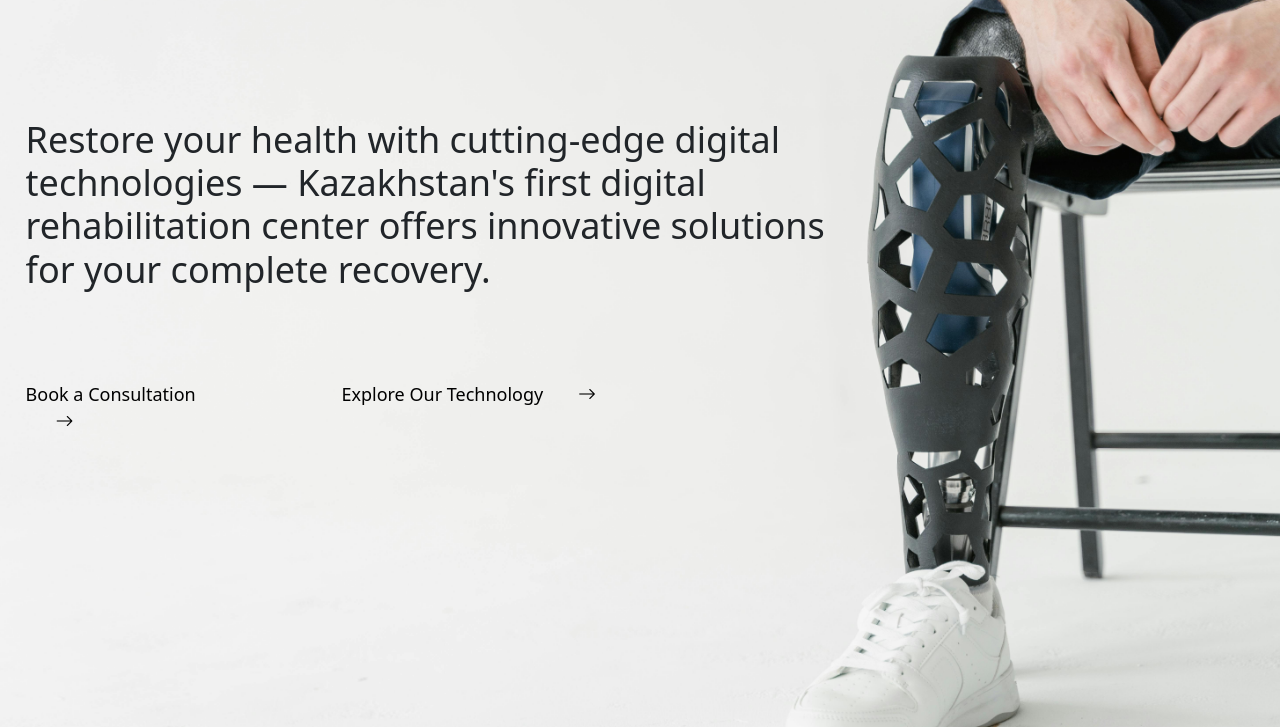
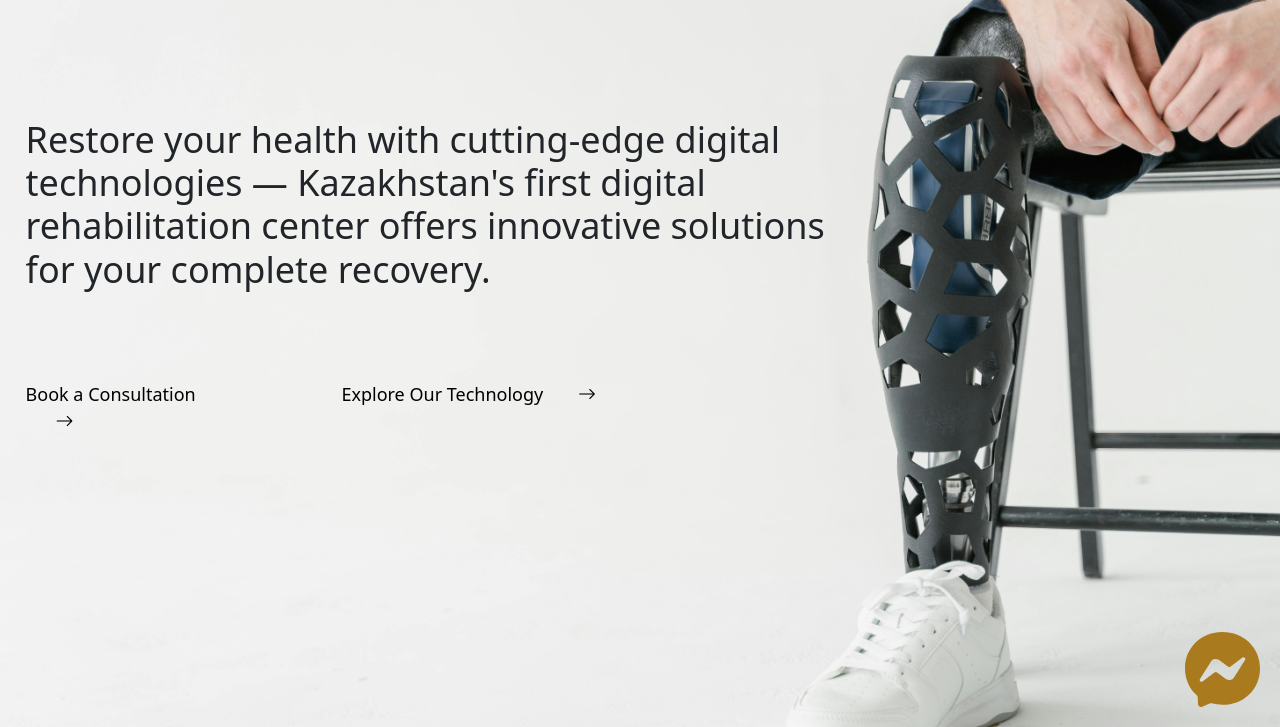
Before and after one commit to Yerl1/WebTech, a plain HTML site: page HomePage/index.html in a window 1280 px wide. Shown: the part 73-800 px from the top of the page. Drawn offline with nearby package versions, Linux system fonts and the light colour scheme.

Commit message:
Connected

```diff
--- a/DoctorsPage/script.js
+++ b/DoctorsPage/script.js
@@ -37,6 +37,7 @@ function printingDoctor(doctor) {
                         <h5 class="card-title">${"Dr. " + doctor.firstName + " " + doctor.lastName}</h5>
                         <p class="card-text"><small class="text-body-secondary">${doctor.specialization}</small></p>
                         <p class="card-text">${doctor.description}</p>
+                        <a href="../booking/index.html" class="card-text" style="text-decoration:none;"><span class="text-body-secondary" style="font-size:15px;">Book for consultation -></span></a>
                     </div>
                 </div>
             </div>
--- a/HomePage/index.html
+++ b/HomePage/index.html
@@ -53,7 +53,13 @@
             </div>
         </div>
     </div>
-
+    <div class="chatBot">
+        <a href="../chatbot/index.html">
+            <svg style="color: rgb(170, 122, 31);" xmlns="http://www.w3.org/2000/svg" width="75" height="75" fill="currentColor" class="bi bi-messenger" viewBox="0 0 16 16">
+                <path d="M0 7.76C0 3.301 3.493 0 8 0s8 3.301 8 7.76-3.493 7.76-8 7.76c-.81 0-1.586-.107-2.316-.307a.64.64 0 0 0-.427.03l-1.588.702a.64.64 0 0 1-.898-.566l-.044-1.423a.64.64 0 0 0-.215-.456C.956 12.108 0 10.092 0 7.76m5.546-1.459-2.35 3.728c-.225.358.214.761.551.506l2.525-1.916a.48.48 0 0 1 .578-.002l1.869 1.402a1.2 1.2 0 0 0 1.735-.32l2.35-3.728c.226-.358-.214-.761-.551-.506L9.728 7.381a.48.48 0 0 1-.578.002L7.281 5.98a1.2 1.2 0 0 0-1.735.32z"/>
+            </svg>
+        </a>
+    </div>
 
     <div class="container-fluid about-us">
         <div class="row">
--- a/HomePage/style.css
+++ b/HomePage/style.css
@@ -134,3 +134,12 @@
     background-color: #6C6C6C;
     color: white;
 }
+
+
+.chatBot{
+    position: fixed;
+    bottom: 20px;
+    right: 20px;
+    width:75px;
+    height: 75px;
+}
```
